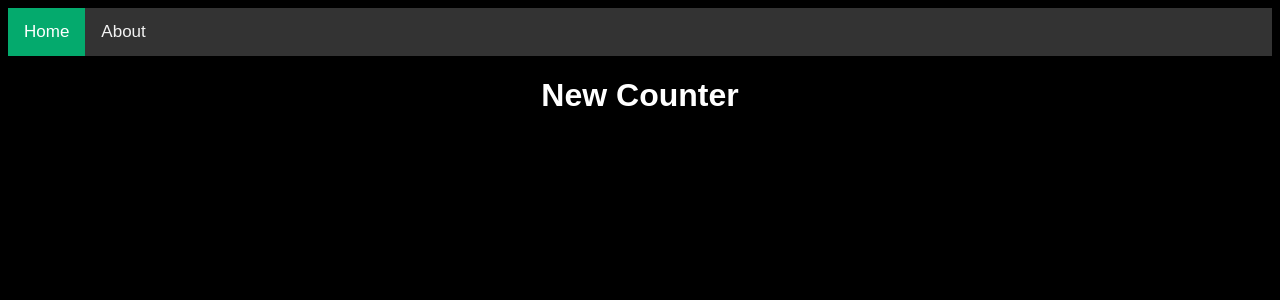
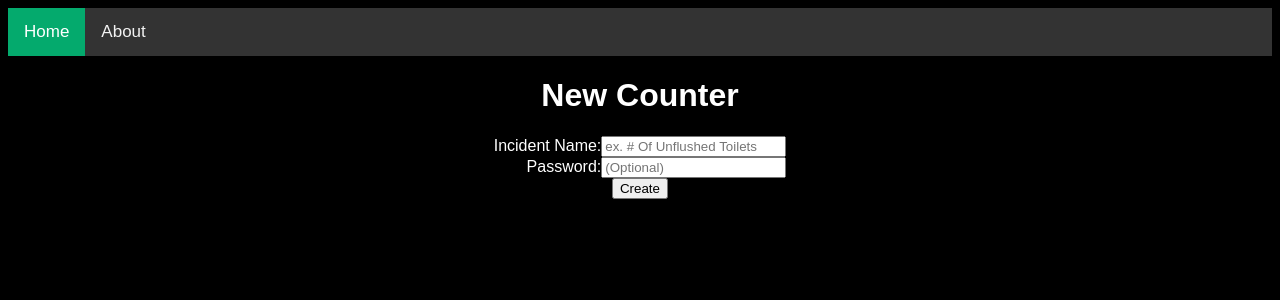
Before and after one commit to BenX-64/Incident-Counter, a PHP site: page /home.html in a window 1280 px wide. Shown: the top 300 px of the page. Run offline with PHP 8.4, Linux system fonts and the light colour scheme.

Commit message:
homepage layout kinda done

```diff
--- a/Website Stuff/home.html
+++ b/Website Stuff/home.html
@@ -16,5 +16,18 @@
         <h1>
             New Counter
         </h1>
+        <p>
+            <form action = "/create_counter.php">
+                <p>
+                    <label for= "incname" style="text-align:right;">Incident Name: </label>
+                    <input type="text" id = "incname" name = "incname" placeholder="ex. # Of Unflushed Toilets">
+                </p>
+                <p>
+                    <label for = "incpass" style="text-align: right;">Password: </label>
+                    <input type="password" id = "incpass" name = "incpass" placeholder = "(Optional)">
+                </p>
+                <input type="submit" value = "Create">
+            </form>
+        </p>
     </body>
 </html>
--- a/Website Stuff/mcss.css
+++ b/Website Stuff/mcss.css
@@ -31,3 +31,8 @@ h1  {color:rgb(255,255,255)}
 p   {color:rgb(255,255,255)}
 h1 {color: rgb(255,255,255)}
 h2 {color: rgb(255,255,255)}
+
+form  { display: table;    display: inline-block;   }
+p     { display: table-row;  }
+label { display: table-cell;   }
+input { display: table-cell;    }
```
